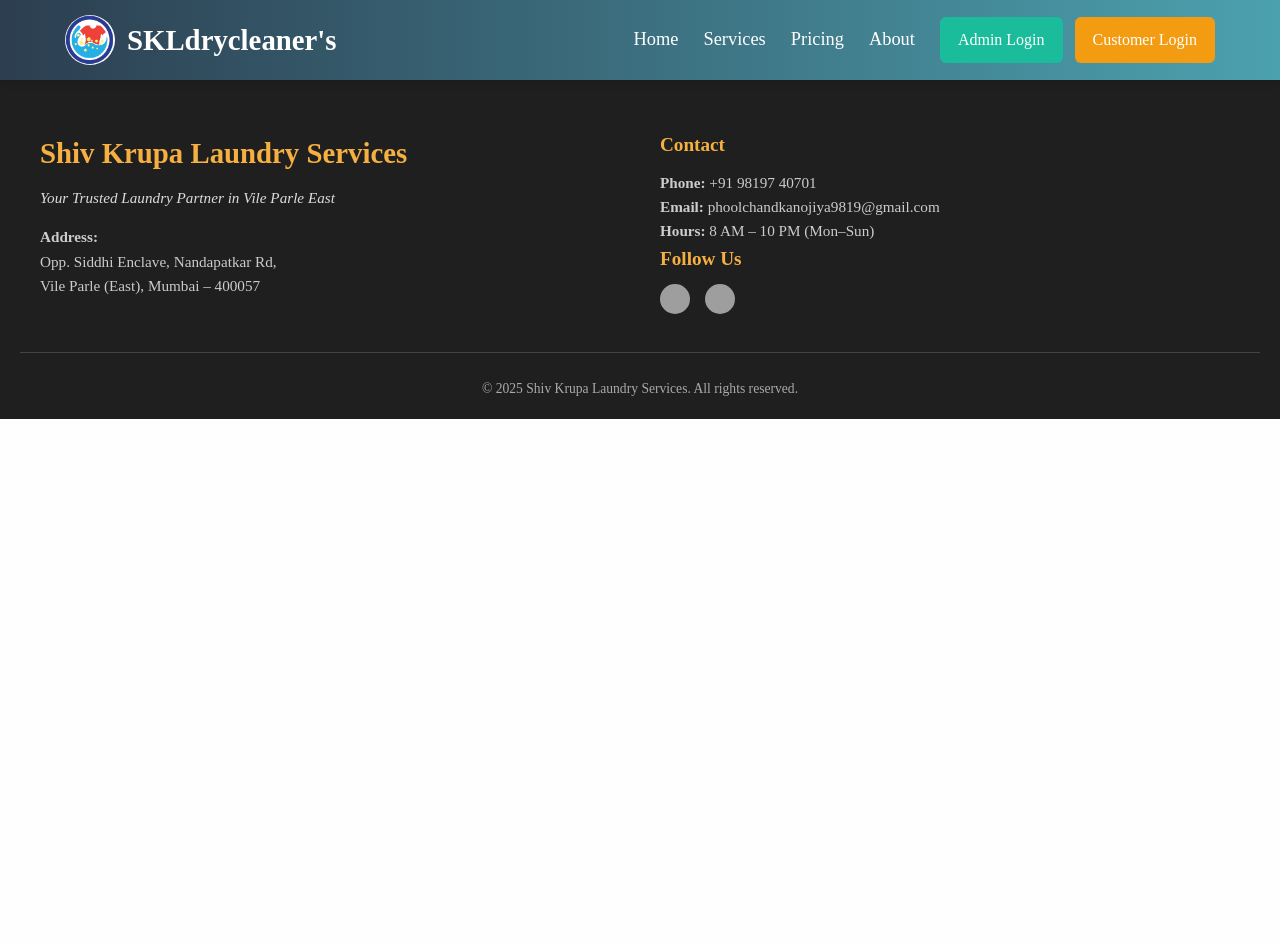
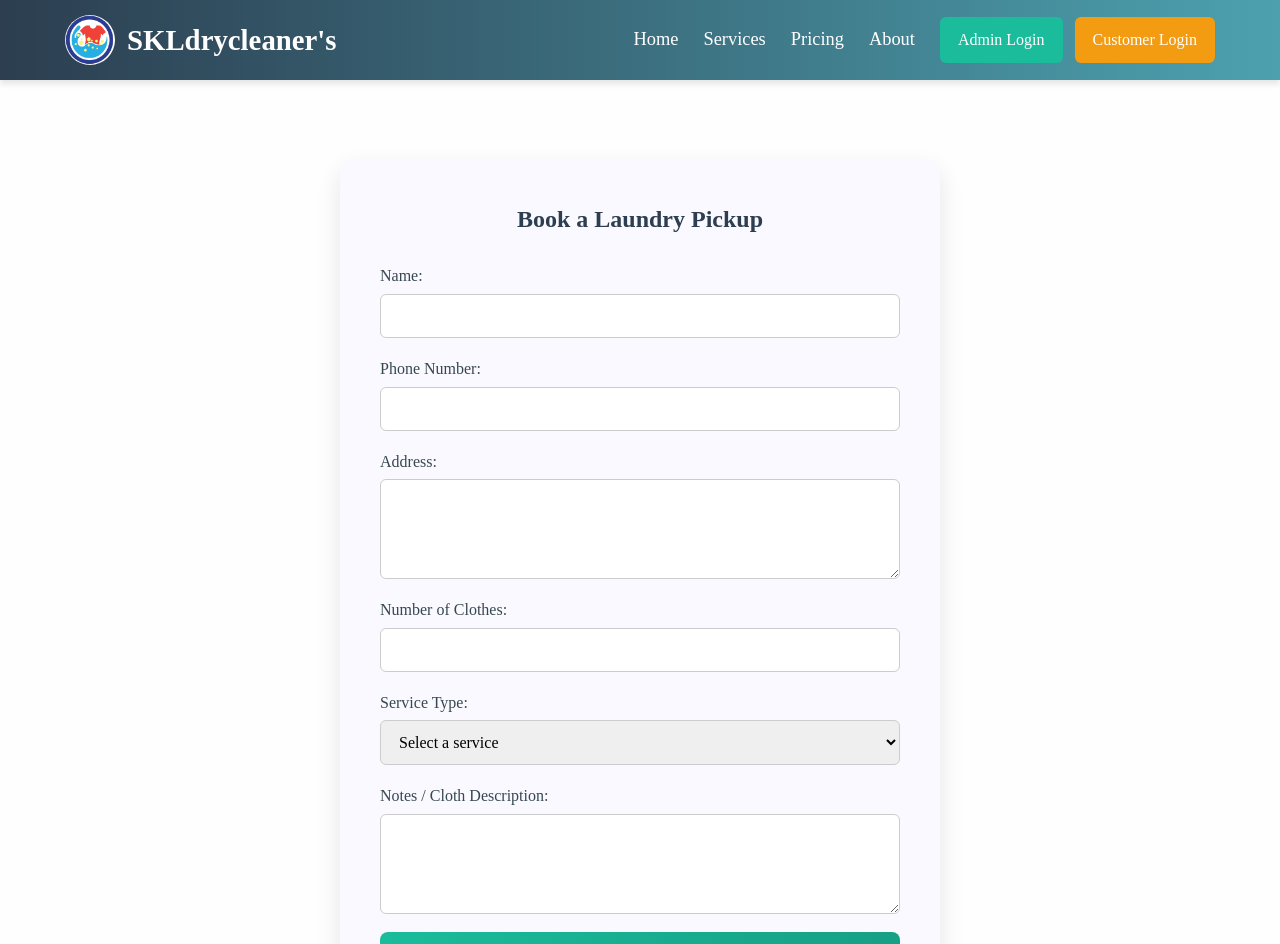
Before and after one commit to skullpratik/Online-laundry-service, a React (Vite) app: page /book-now in a window 1280 px wide. Shown: the top 944 px of the page. Before the commit the page ends 800 px from the top, so only its background shows below. Built offline with nearby package versions, Linux system fonts and the light colour scheme; grey boxes are pictures that could not be loaded.

Commit message:
Add booking form, address textarea, and premium styles

```diff
--- a/package.json
+++ b/package.json
@@ -13,7 +13,7 @@
     "react": "^19.1.0",
     "react-dom": "^19.1.0",
     "react-icons": "^5.5.0",
-    "react-router-dom": "^7.6.3"
+    "react-router-dom": "^6.30.1"
   },
   "devDependencies": {
     "@eslint/js": "^9.30.1",
--- a/src/App.jsx
+++ b/src/App.jsx
@@ -1,16 +1,23 @@
 // App.jsx
 import React from 'react';
-import { Routes, Route } from 'react-router-dom';
+import { Routes, Route,Link } from 'react-router-dom';
 import './App.css';
+
+// Components
 import Header from './components/header';
 import HeroSection from './components/hero';
 import WhyChooseUs from './components/whychooseus';
 import TestimonialSlider from './components/testimonial';
 import ReviewForm from './components/reviewform';
 import Footer from './components/footer';
+
+// Pages
 import PricingPage from './pages/pricing';
 import ServicesPage from './pages/services';
 import AboutPage from './pages/about';
+import AdminLogin from './pages/AdminLogin';
+import CustomerLogin from './pages/CustomerLogin';
+import BookingForm from './pages/BookingForm';
 
 function HomePage() {
   return (
@@ -33,6 +40,9 @@ function App() {
           <Route path="/pricing" element={<PricingPage />} />
           <Route path="/services" element={<ServicesPage />} />
           <Route path="/about" element={<AboutPage />} />
+        <Route path="/customer-login" element={<CustomerLogin />} />
+        <Route path="/admin-login" element={<AdminLogin />} />
+        <Route path="/book-now" element={<BookingForm />} />
         </Routes>
       </main>
       <Footer />
--- a/src/components/hero.css
+++ b/src/components/hero.css
@@ -63,6 +63,24 @@
   border-radius: 10px;
   box-shadow: 0 8px 24px rgba(0,0,0,0.12);
 }
+
+.btn.book-now {
+  background-color: #f98d3a;
+  color: #fff;
+  font-weight: 600;
+  border: none;
+  padding: 12px 24px;
+  font-size: 1.05rem;
+  border-radius: 8px;
+  box-shadow: 0 4px 12px rgba(255, 111, 0, 0.3);
+  transition: background-color 0.3s ease, transform 0.2s ease;
+}
+
+.btn.book-now:hover {
+  background-color: #e65100;
+  transform: translateY(-2px);
+}
+
 @media(max-width: 768px) {
   .hero-content {
     flex-direction: column;
--- a/src/components/hero.jsx
+++ b/src/components/hero.jsx
@@ -1,5 +1,7 @@
 import React from 'react';
 import './Hero.css';
+import { Link } from 'react-router-dom';
+
 
 const Hero = () => (
   <section className="hero">
@@ -13,8 +15,16 @@ const Hero = () => (
           Now, we're making it easier than ever! Clean clothes, just a click away!
         </p>
         <div className="hero-buttons">
-          <a href="#" className="btn primary-btn">Book Pickup</a>
-          <a href="#" className="btn whatsapp-btn">WhatsApp Us</a>
+           <Link to="/book-now" className="btn book-now">Book Now</Link>
+          <a
+            href="https://wa.me/9819740701?text=Hi%20I%20want%20to%20book%20a%20laundry%20pickup"
+            className="btn whatsapp-btn"
+            target="_blank"
+            rel="noopener noreferrer"
+          >
+            WhatsApp Us
+          </a>
+
         </div>
       </div>
       <div className="hero-image">
--- /dev/null
+++ b/src/pages/AdminLogin.jsx
@@ -0,0 +1,17 @@
+import React from 'react';
+import './Login.css';
+
+const AdminLogin = () => {
+  return (
+    <div className="login-container">
+      <h2>Admin Login</h2>
+      <form className="login-form">
+        <input type="email" placeholder="Admin Email" required />
+        <input type="password" placeholder="Password" required />
+        <button type="submit">Login</button>
+      </form>
+    </div>
+  );
+};
+
+export default AdminLogin;
--- /dev/null
+++ b/src/pages/BookingForm.jsx
@@ -0,0 +1,105 @@
+import React, { useState } from 'react';
+import './BookingForm.css';
+
+const BookingForm = () => {
+  const [formData, setFormData] = useState({
+    name: '',
+    phone: '',
+    address: '',
+    clothCount: '',
+    serviceType: '',
+    notes: '',
+  });
+
+  const [errors, setErrors] = useState({});
+
+  const handleChange = (e) => {
+    setFormData({ ...formData, [e.target.name]: e.target.value });
+  };
+
+  const validate = () => {
+    const newErrors = {};
+    if (!formData.name.trim()) newErrors.name = 'Name is required';
+    if (!formData.phone.match(/^\d{10}$/)) newErrors.phone = 'Enter valid 10-digit phone';
+    if (!formData.address.trim()) newErrors.address = 'Address is required';
+    if (!formData.clothCount || isNaN(formData.clothCount) || formData.clothCount <= 0)
+      newErrors.clothCount = 'Enter a valid number of clothes';
+    if (!formData.serviceType) newErrors.serviceType = 'Service type is required';
+    return newErrors;
+  };
+
+  const handleSubmit = (e) => {
+    e.preventDefault();
+    const formErrors = validate();
+    setErrors(formErrors);
+
+    if (Object.keys(formErrors).length === 0) {
+      // ✅ Submit logic here
+      console.log('Form submitted:', formData);
+      alert('Booking submitted!');
+      setFormData({
+        name: '',
+        phone: '',
+        address: '',
+        clothCount: '',
+        serviceType: '',
+        notes: ''
+      });
+    }
+  };
+
+  return (
+    <div className="booking-form-container">
+      <h2>Book a Laundry Pickup</h2>
+      <form onSubmit={handleSubmit} className="booking-form">
+
+        <label>
+          Name:
+          <input type="text" name="name" value={formData.name} onChange={handleChange} />
+          {errors.name && <small className="error">{errors.name}</small>}
+        </label>
+
+        <label>
+          Phone Number:
+          <input type="text" name="phone" value={formData.phone} onChange={handleChange} />
+          {errors.phone && <small className="error">{errors.phone}</small>}
+        </label>
+
+        <label>
+            Address:
+            <textarea name="address" value={formData.address} onChange={handleChange} rows="3" />
+            {errors.address && <small className="error">{errors.address}</small>}
+            </label>
+
+         <label>
+          Number of Clothes:
+          <input type="number" name="clothCount" value={formData.clothCount} onChange={handleChange} />
+          {errors.clothCount && <small className="error">{errors.clothCount}</small>}
+        </label>
+
+        <label>
+          Service Type:
+          <select name="serviceType" value={formData.serviceType} onChange={handleChange}>
+            <option value="">Select a service</option>
+            <option value="Ironing">Ironing</option>
+            <option value="Dry Cleaning">Dry Cleaning</option>
+            <option value="Bleach">Bleach</option>
+            <option value="Stain Removal">Stain Removal</option>
+            <option value="Raffu">Raffu</option>
+            <option value="Other">Other</option>
+          </select>
+          {errors.serviceType && <small className="error">{errors.serviceType}</small>}
+        </label>
+
+        <label>
+          Notes / Cloth Description:
+          <textarea name="notes" value={formData.notes} onChange={handleChange} rows="4" />
+        </label>
+
+        <button type="submit" className="btn book-btn">Submit Booking</button>
+      </form>
+    </div>
+  );
+};
+
+export default BookingForm;
--- /dev/null
+++ b/src/pages/Bookingform.css
@@ -0,0 +1,76 @@
+.booking-form-container {
+  max-width: 600px;
+  margin: 80px auto;
+  padding: 40px;
+  background: #f9f9ff;
+  border-radius: 12px;
+  box-shadow: 0 10px 25px rgba(0, 0, 0, 0.1);
+  font-family: 'Segoe UI', sans-serif;
+}
+
+.booking-form-container h2 {
+  text-align: center;
+  margin-bottom: 25px;
+  color: #2c3e50;
+}
+
+.booking-form {
+  display: flex;
+  flex-direction: column;
+  gap: 18px;
+}
+
+.booking-form label {
+  font-size: 1rem;
+  color: #37474f;
+  font-weight: 500;
+  display: flex;
+  flex-direction: column;
+  gap: 5px;
+}
+
+.booking-form input,
+.booking-form select,
+.booking-form textarea {
+  padding: 12px 14px;
+  border: 1px solid #ccc;
+  border-radius: 6px;
+  font-size: 1rem;
+  transition: border-color 0.3s ease;
+}
+
+.booking-form input:focus,
+.booking-form select:focus,
+.booking-form textarea:focus {
+  outline: none;
+  border-color: #4ca1af;
+  background-color: #fff;
+}
+
+.booking-form textarea {
+  resize: vertical;
+  min-height: 100px;
+}
+
+.btn.book-btn {
+  background: linear-gradient(to right, #1abc9c, #16a085);
+  color: #fff;
+  border: none;
+  font-size: 1rem;
+  padding: 12px;
+  border-radius: 8px;
+  cursor: pointer;
+  transition: background 0.3s ease, transform 0.2s ease;
+}
+
+.btn.book-btn:hover {
+  background: linear-gradient(to right, #16a085, #1abc9c);
+  transform: scale(1.02);
+}
+
+.error {
+  color: #e53935;
+  font-size: 0.85rem;
+  margin-top: -8px;
+  margin-bottom: 4px;
+}
--- /dev/null
+++ b/src/pages/CustomerLogin.jsx
@@ -0,0 +1,18 @@
+import React from 'react';
+import './Login.css';
+
+const CustomerLogin = () => {
+  return (
+    <div className="login-container">
+      <h2>Customer Login</h2>
+      <p className="login-note">Note: This login is only for regular customers with registered accounts.</p>
+      <form className="login-form">
+        <input type="text" placeholder="Email or Phone" required />
+        <input type="password" placeholder="Password" required />
+        <button type="submit">Login</button>
+      </form>
+    </div>
+  );
+};
+
+export default CustomerLogin;
--- /dev/null
+++ b/src/pages/Login.css
@@ -0,0 +1,70 @@
+/* Login.css */
+
+.login-container {
+  max-width: 400px;
+  margin: 120px auto;
+  padding: 40px 30px;
+  background: #ffffff;
+  border-radius: 12px;
+  box-shadow: 0 8px 24px rgba(0, 0, 0, 0.1);
+  text-align: center;
+  font-family: 'Segoe UI', sans-serif;
+}
+
+.login-container h2 {
+  font-size: 1.8rem;
+  margin-bottom: 20px;
+  color: #2c3e50;
+}
+
+.login-note {
+  font-size: 0.95rem;
+  color: #e67e22;
+  margin-bottom: 20px;
+  background-color: #fdf2e9;
+  padding: 10px;
+  border-left: 4px solid #e67e22;
+  border-radius: 4px;
+}
+
+.login-form {
+  display: flex;
+  flex-direction: column;
+  gap: 15px;
+}
+
+.login-form input {
+  padding: 12px 14px;
+  border: 1px solid #ccc;
+  border-radius: 6px;
+  font-size: 1rem;
+  transition: border 0.2s ease;
+}
+
+.login-form input:focus {
+  border-color: #3498db;
+  outline: none;
+}
+
+.login-form button {
+  padding: 12px;
+  background: linear-gradient(to right, #3498db, #2ecc71);
+  color: #fff;
+  border: none;
+  border-radius: 6px;
+  font-size: 1rem;
+  font-weight: 600;
+  cursor: pointer;
+  transition: background 0.3s ease;
+}
+
+.login-form button:hover {
+  background: linear-gradient(to right, #2980b9, #27ae60);
+}
+
+@media (max-width: 480px) {
+  .login-container {
+    margin: 80px 15px;
+    padding: 30px 20px;
+  }
+}
--- a/src/pages/pricing.jsx
+++ b/src/pages/pricing.jsx
@@ -3,7 +3,7 @@ import './Pricing.css';
 
 const pricingPlans = [
   {
-    title: "Ironing (Regular Customers)",
+    title: "Ironing ",
     price: "₹9",
     frequency: "Per cloth",
     features: [
@@ -84,7 +84,7 @@ const PricingPage = () => {
               ))}
             </ul>
             {note && <div className="note">{note}</div>}
-            <button className="btn-select">Select Service</button>
+
           </div>
         ))}
       </div>
```
Also changed, not shown: src/components/Header.css (+38 -43 lines), src/components/header.jsx (+15 -8 lines), 1 other file (tests, documents, lock files or other folders).
